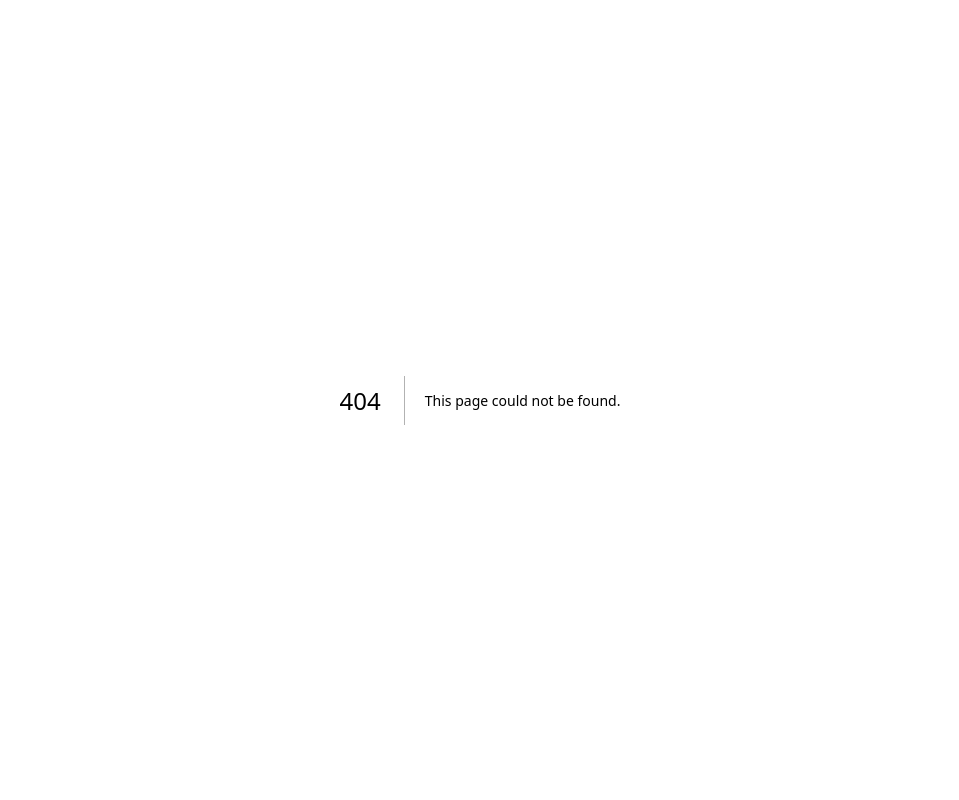
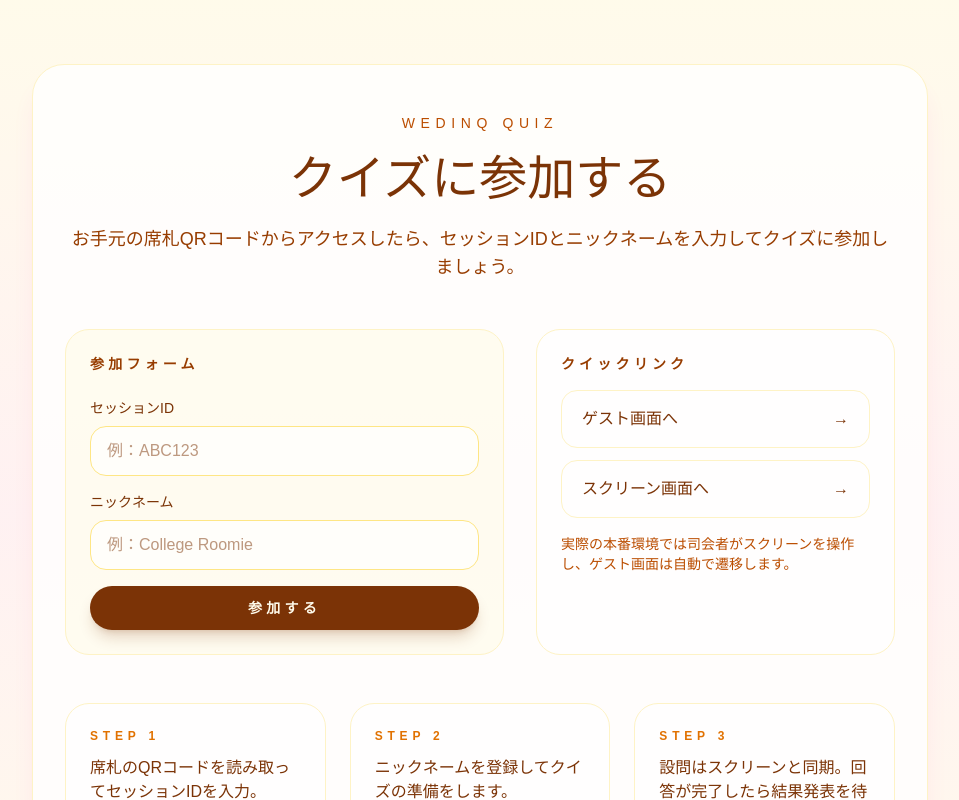
Before and after one commit to REDSPACES/wedinq, a Next.js app: page /quiz in a window 1280 px wide. Before the commit this address had no page. Shown: the top 800 px of the page, without its empty margins (160-1119 px from the left). Built offline with nearby package versions, Linux system fonts and the light colour scheme.

Commit message:
クイズアクセス画面作成

```diff
--- a/app/page.tsx
+++ b/app/page.tsx
@@ -1,5 +1,6 @@
 "use client";
 
+import Link from "next/link";
 import { useEffect, useRef, useState } from "react";
 
 const ChevronDown = ({ className }: { className?: string }) => (
@@ -150,12 +151,12 @@ export default function Home() {
                 <span className="text-xs tracking-[0.3em]">SCROLL</span>
                 <ChevronDown className="h-4 w-4 animate-bounce" />
               </div>
-              <button
-                type="button"
+              <Link
+                href="/quiz"
                 className="rounded-full bg-amber-900 px-8 py-3 text-sm font-semibold uppercase tracking-[0.3em] text-amber-50 shadow-lg shadow-amber-900/20 transition hover:bg-amber-950"
               >
                 クイズに参加する
-              </button>
+              </Link>
             </div>
           </div>
         </div>
--- /dev/null
+++ b/app/quiz/page.tsx
@@ -0,0 +1,99 @@
+import Link from "next/link";
+
+const steps = [
+  {
+    title: "STEP 1",
+    description: "席札のQRコードを読み取ってセッションIDを入力。",
+  },
+  {
+    title: "STEP 2",
+    description: "ニックネームを登録してクイズの準備をします。",
+  },
+  {
+    title: "STEP 3",
+    description: "設問はスクリーンと同期。回答が完了したら結果発表を待ちましょう。",
+  },
+];
+
+const quickLinks = [
+  { title: "ゲスト画面へ", href: "/demo/guest?step=intro" },
+  { title: "スクリーン画面へ", href: "/demo/screen?slide=standby" },
+];
+
+const QuizPage = () => (
+  <main className="min-h-screen bg-gradient-to-b from-amber-50 via-rose-50 to-amber-50 px-4 py-16">
+    <section className="mx-auto max-w-4xl rounded-[32px] border border-amber-100 bg-white/80 px-8 py-12 shadow-xl shadow-rose-100">
+      <header className="text-center">
+        <p className="text-sm uppercase tracking-[0.4em] text-amber-700">Wedinq Quiz</p>
+        <h1 className="mt-4 text-4xl font-light leading-tight text-amber-900 md:text-5xl">クイズに参加する</h1>
+        <p className="mt-4 text-lg text-amber-800">
+          お手元の席札QRコードからアクセスしたら、セッションIDとニックネームを入力してクイズに参加しましょう。
+        </p>
+      </header>
+
+      <div className="mt-12 grid gap-8 md:grid-cols-[1.1fr_0.9fr]">
+        <div className="space-y-6 rounded-3xl border border-amber-100 bg-amber-50/70 p-6">
+          <h2 className="text-sm font-semibold uppercase tracking-[0.3em] text-amber-800">参加フォーム</h2>
+          <form className="space-y-4">
+            <label className="block text-left text-sm font-medium text-amber-900">
+              セッションID
+              <input
+                type="text"
+                placeholder="例：ABC123"
+                className="mt-2 w-full rounded-2xl border border-amber-200 bg-white/70 px-4 py-3 text-base text-amber-900 outline-none focus:border-amber-500"
+              />
+            </label>
+            <label className="block text-left text-sm font-medium text-amber-900">
+              ニックネーム
+              <input
+                type="text"
+                placeholder="例：College Roomie"
+                className="mt-2 w-full rounded-2xl border border-amber-200 bg-white/70 px-4 py-3 text-base text-amber-900 outline-none focus:border-amber-500"
+              />
+            </label>
+            <button
+              type="button"
+              className="w-full rounded-full bg-amber-900 px-6 py-3 text-sm font-semibold uppercase tracking-[0.3em] text-amber-50 shadow-lg shadow-amber-900/20"
+            >
+              参加する
+            </button>
+          </form>
+        </div>
+
+        <div className="space-y-4 rounded-3xl border border-amber-100 bg-white/70 p-6">
+          <h2 className="text-sm font-semibold uppercase tracking-[0.3em] text-amber-800">クイックリンク</h2>
+          <div className="space-y-3">
+            {quickLinks.map((link) => (
+              <Link
+                key={link.title}
+                href={link.href}
+                className="flex items-center justify-between rounded-2xl border border-amber-100 px-5 py-4 text-amber-900 transition hover:bg-amber-50"
+              >
+                <span>{link.title}</span>
+                <span aria-hidden>→</span>
+              </Link>
+            ))}
+          </div>
+          <p className="text-sm text-amber-700">
+            実際の本番環境では司会者がスクリーンを操作し、ゲスト画面は自動で遷移します。
+          </p>
+        </div>
+      </div>
+
+      <section className="mt-12 grid gap-6 md:grid-cols-3">
+        {steps.map((step) => (
+          <div key={step.title} className="rounded-3xl border border-amber-100 bg-white/70 p-6">
+            <p className="text-xs font-semibold uppercase tracking-[0.4em] text-amber-600">{step.title}</p>
+            <p className="mt-3 text-base text-amber-900">{step.description}</p>
+          </div>
+        ))}
+      </section>
+
+      <footer className="mt-10 text-center text-sm text-amber-700">
+        会場のWi-Fiが混雑している場合は事前にネットワーク環境をご確認ください。
+      </footer>
+    </section>
+  </main>
+);
+
+export default QuizPage;
```
